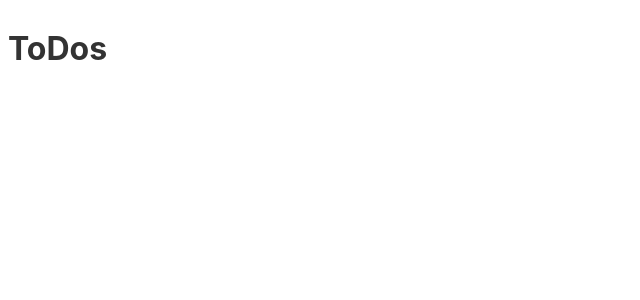
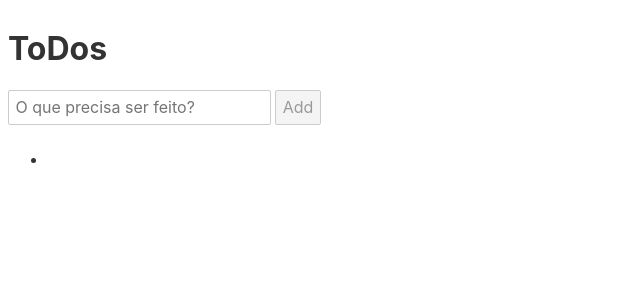
Before and after one commit to pedrostc/tdd-weekend-todo-svelte, a Svelte app: page / in a window 1280 px wide. Shown: the top 300 px of the page, without its empty margins (0-640 px from the left). Built offline with nearby package versions, Linux system fonts and the light colour scheme.

Commit message:
Refactoring NewItem to use reactivity and databinding. added newItem component to the App. hooking events up

```diff
--- a/src/App.svelte
+++ b/src/App.svelte
@@ -1,9 +1,22 @@
 <script>
+
+	import NewItem from './new-item/NewItem.svelte';
+
+	let text = '';
+
+	function handleItem(event){
+		text = event.detail.item;
+	}
 
 </script>
 
 <main>
 	<h1>ToDos</h1>
+	<NewItem on:addItem={handleItem}/>
+
+	<ul>
+		<li>{text}</li>
+	</ul>
 
 </main>
 
--- a/src/main.js
+++ b/src/main.js
@@ -2,9 +2,7 @@ import App from './App.svelte';
 
 const app = new App({
 	target: document.body,
-	props: {
-		name: 'world'
-	}
+	props: {}
 });
 
 export default app;
--- a/src/new-item/NewItem.svelte
+++ b/src/new-item/NewItem.svelte
@@ -1,11 +1,16 @@
 <script>
-import { type } from "os";
-import { text } from "svelte/internal";
 
-let isButtonDisabled = true;
+import { createEventDispatcher } from 'svelte';
 
-function isEmpty(event){
-    isButtonDisabled = event.target.value ? false : true
+let todoText = '';
+$: isButtonDisabled = !todoText;
+
+const dispatch = createEventDispatcher();
+
+function sendItem(){
+    dispatch('addItem', {
+        item: todoText
+    })
 }
 
 </script>
@@ -13,9 +18,14 @@ function isEmpty(event){
 <input
     type='text'
     placeholder="O que precisa ser feito?"
-    on:change={isEmpty}
+    bind:value={todoText}
     >
-<button disabled={isButtonDisabled}>Add</button>
+
+<button
+    disabled={isButtonDisabled}
+    on:click={sendItem}
+    >Add
+</button>
 
 <style>
 
```
Also changed, not shown: 2 other files (tests, documents, lock files or other folders).
